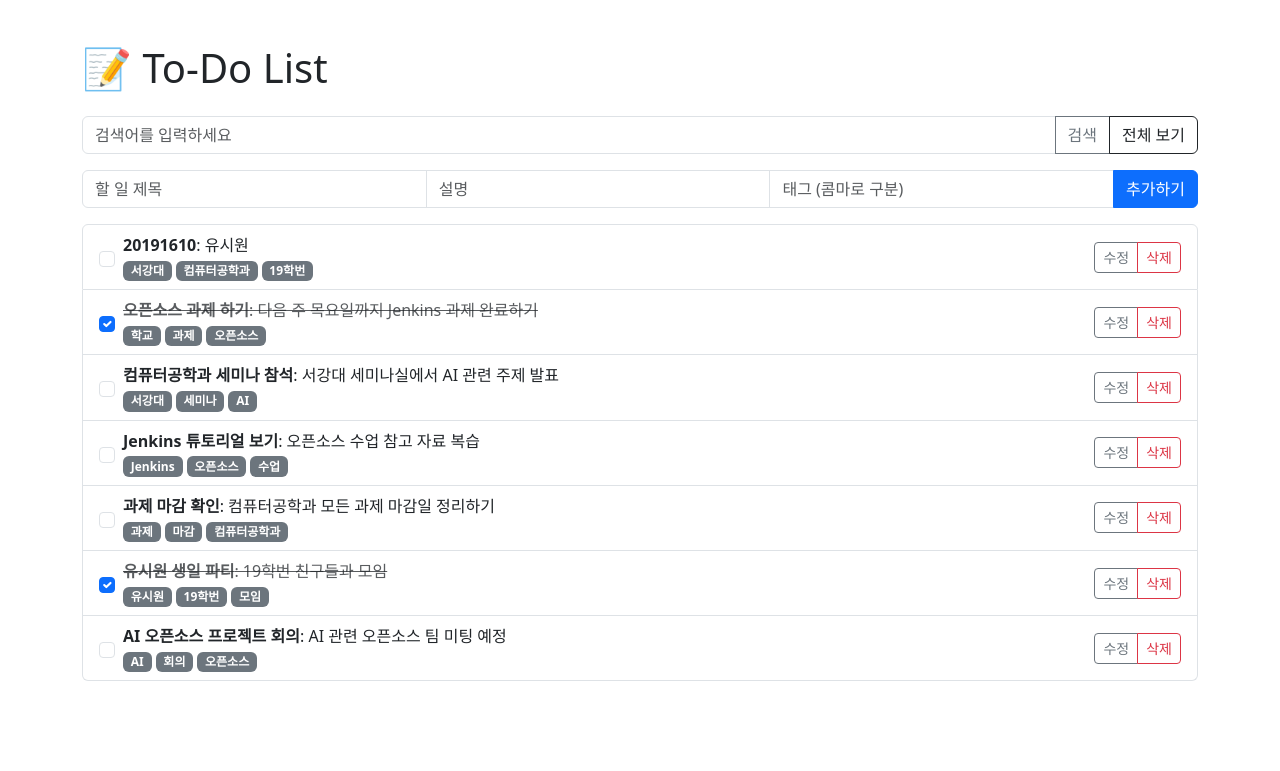
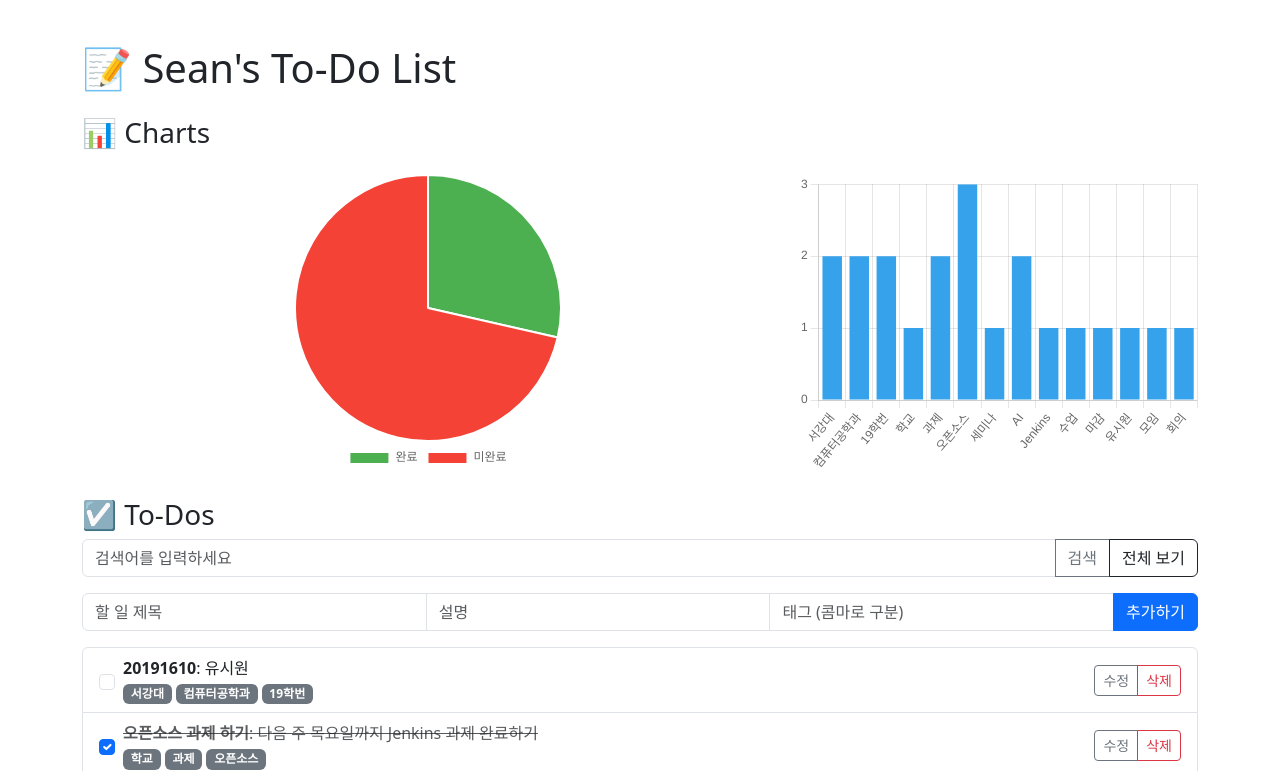
Before and after one commit to SEEWON/FastApi-Todos, a FastAPI app: page / in a window 1280 px wide. Shown: the top 771 px of the page. Before the commit the page ends 681 px from the top, so only its background shows below. Run offline with FastAPI, Linux system fonts and the light colour scheme.

Commit message:
feat: add charts for todos

```diff
--- a/fastapi-app/templates/index.html
+++ b/fastapi-app/templates/index.html
@@ -15,13 +15,45 @@
       body {
         padding: 20px;
       }
+      canvas#todoChart {
+        max-width: 600px;
+        height: 300px !important; /* 👈 이거 추가해보세요 */
+        margin: auto;
+        display: block;
+      }
+
+      #chartsContainer {
+        display: flex;
+        flex-wrap: wrap;
+        justify-content: center;
+        gap: 40px;
+        align-items: flex-start;
+      }
+
+      #chartsContainer canvas {
+        flex: 1 1 300px;
+        max-width: 400px;
+        max-height: 300px;
+      }
     </style>
   </head>
 
   <body>
     <div class="container">
-      <h1 class="my-4">📝 To-Do List</h1>
+      <h1 class="my-4">📝 Sean's To-Do List</h1>
 
+      <h3>📊 Charts</h3>
+
+      <div
+        class="d-flex flex-wrap justify-content-center gap-4 my-4"
+        id="chartsContainer"
+      >
+        <canvas id="todoChart"></canvas>
+        <canvas id="tagChart"></canvas>
+      </div>
+
+      <h3>☑️ To-Dos</h3>
+      <!-- 검색 -->
       <div class="input-group mb-3">
         <input
           type="text"
@@ -37,6 +69,7 @@
         </button>
       </div>
 
+      <!-- 추가 -->
       <div class="input-group mb-3">
         <input
           type="text"
@@ -62,10 +95,95 @@
       <ul id="todoList" class="list-group"></ul>
     </div>
 
-    <!-- Bootstrap JS Bundle CDN -->
+    <!-- Bootstrap JS -->
     <script src="https://cdn.jsdelivr.net/npm/bootstrap@5.3.2/dist/js/bootstrap.bundle.min.js"></script>
+    <!-- Chart.js -->
+    <script src="https://cdn.jsdelivr.net/npm/chart.js"></script>
 
     <script>
+      function updateChart(todos) {
+        const completed = todos.filter((t) => t.completed).length;
+        const notCompleted = todos.length - completed;
+
+        const canvas = document.getElementById("todoChart");
+        const ctx = canvas.getContext("2d");
+
+        // 🔐 안전하게 파괴
+        if (
+          window.todoChart &&
+          typeof window.todoChart.destroy === "function"
+        ) {
+          window.todoChart.destroy();
+        }
+
+        window.todoChart = new Chart(ctx, {
+          type: "pie",
+          data: {
+            labels: ["완료", "미완료"],
+            datasets: [
+              {
+                data: [completed, notCompleted],
+                backgroundColor: ["#4caf50", "#f44336"],
+              },
+            ],
+          },
+          options: {
+            responsive: true,
+            plugins: {
+              legend: {
+                position: "bottom",
+              },
+            },
+          },
+        });
+      }
+
+      function updateTagChart(todos) {
+        const tagCounts = {};
+
+        todos.forEach((todo) => {
+          (todo.tags || []).forEach((tag) => {
+            tagCounts[tag] = (tagCounts[tag] || 0) + 1;
+          });
+        });
+
+        const labels = Object.keys(tagCounts);
+        const data = Object.values(tagCounts);
+
+        const ctx = document.getElementById("tagChart").getContext("2d");
+
+        if (window.tagChart && typeof window.tagChart.destroy === "function") {
+          window.tagChart.destroy();
+        }
+
+        window.tagChart = new Chart(ctx, {
+          type: "bar",
+          data: {
+            labels: labels,
+            datasets: [
+              {
+                label: "태그별 할 일 수",
+                data: data,
+                backgroundColor: "#36a2eb",
+              },
+            ],
+          },
+          options: {
+            responsive: true,
+            aspectRatio: 1.2,
+            plugins: {
+              legend: { display: false },
+            },
+            scales: {
+              y: {
+                beginAtZero: true,
+                ticks: { stepSize: 1 },
+              },
+            },
+          },
+        });
+      }
+
       function renderTodos(todos) {
         const list = document.getElementById("todoList");
         list.innerHTML = "";
@@ -84,11 +202,13 @@
           const todoText = document.createElement("div");
           todoText.className = "flex-grow-1";
           todoText.innerHTML = `
-      <strong>${todo.title}</strong>: ${todo.description}
-      <div>${todo.tags
-        .map((tag) => `<span class="badge bg-secondary me-1">${tag}</span>`)
-        .join("")}</div>
-    `;
+            <strong>${todo.title}</strong>: ${todo.description}
+            <div>${todo.tags
+              .map(
+                (tag) => `<span class="badge bg-secondary me-1">${tag}</span>`
+              )
+              .join("")}</div>
+          `;
 
           if (todo.completed) {
             todoText.style.textDecoration = "line-through";
@@ -118,6 +238,9 @@
 
           list.appendChild(li);
         });
+
+        updateChart(todos);
+        updateTagChart(todos);
       }
 
       async function fetchTodos() {
@@ -127,14 +250,13 @@
       }
 
       async function addTodo() {
-        const titleInput = document.getElementById("todoTitle");
-        const descriptionInput = document.getElementById("todoDescription");
-        const tagsInput = document.getElementById("todoTags");
-
-        const title = titleInput.value.trim();
-        const description = descriptionInput.value.trim();
-        const tags = tagsInput.value
-          .split(",")
+        const title = document.getElementById("todoTitle").value.trim();
+        const description = document
+          .getElementById("todoDescription")
+          .value.trim();
+        const tags = document
+          .getElementById("todoTags")
+          .value.split(",")
           .map((tag) => tag.trim())
           .filter((tag) => tag);
 
@@ -149,9 +271,9 @@
           body: JSON.stringify({ title, description, completed: false, tags }),
         });
 
-        titleInput.value = "";
-        descriptionInput.value = "";
-        tagsInput.value = "";
+        document.getElementById("todoTitle").value = "";
+        document.getElementById("todoDescription").value = "";
+        document.getElementById("todoTags").value = "";
 
         fetchTodos();
       }
@@ -230,7 +352,9 @@
         renderTodos(todos);
       }
 
-      fetchTodos();
+      window.addEventListener("DOMContentLoaded", () => {
+        fetchTodos();
+      });
     </script>
   </body>
 </html>
```
